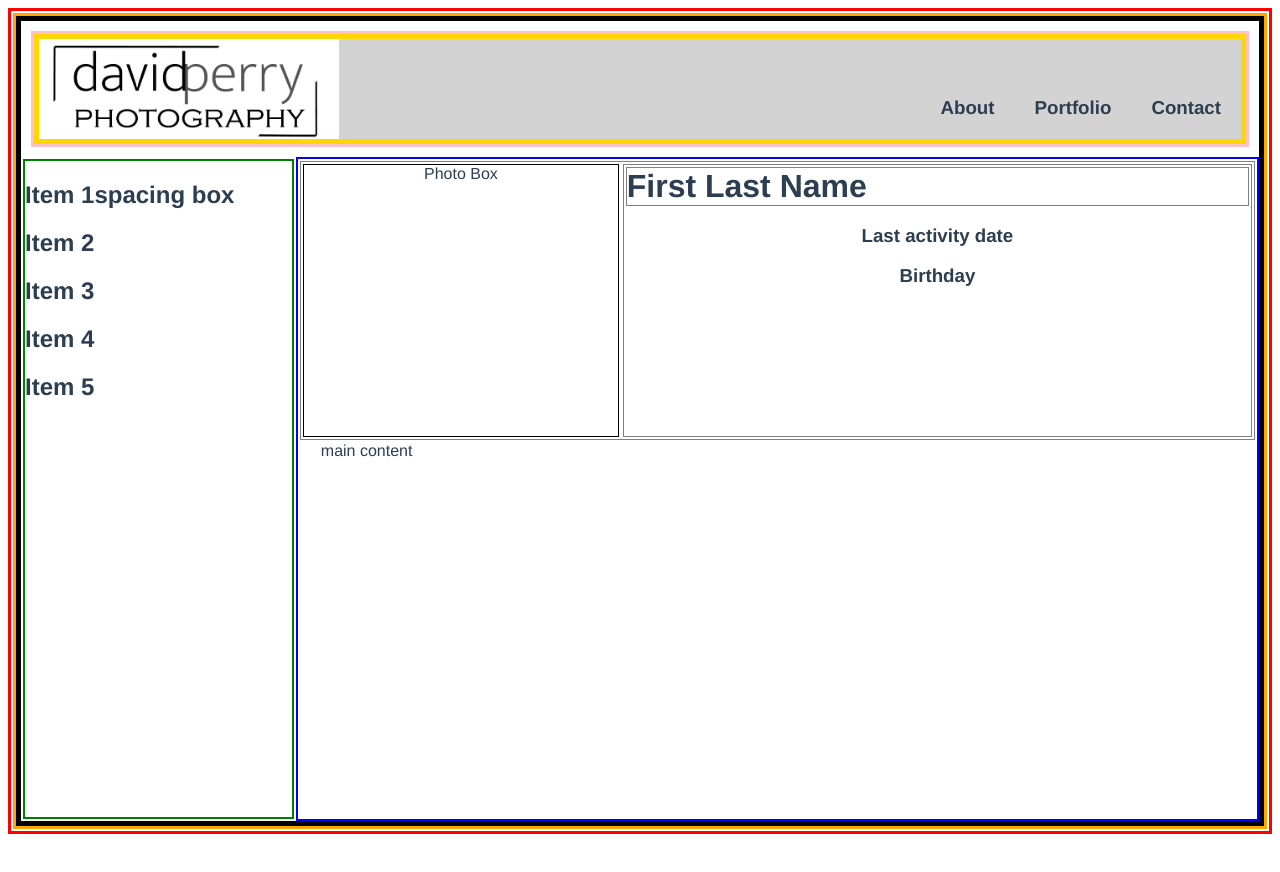
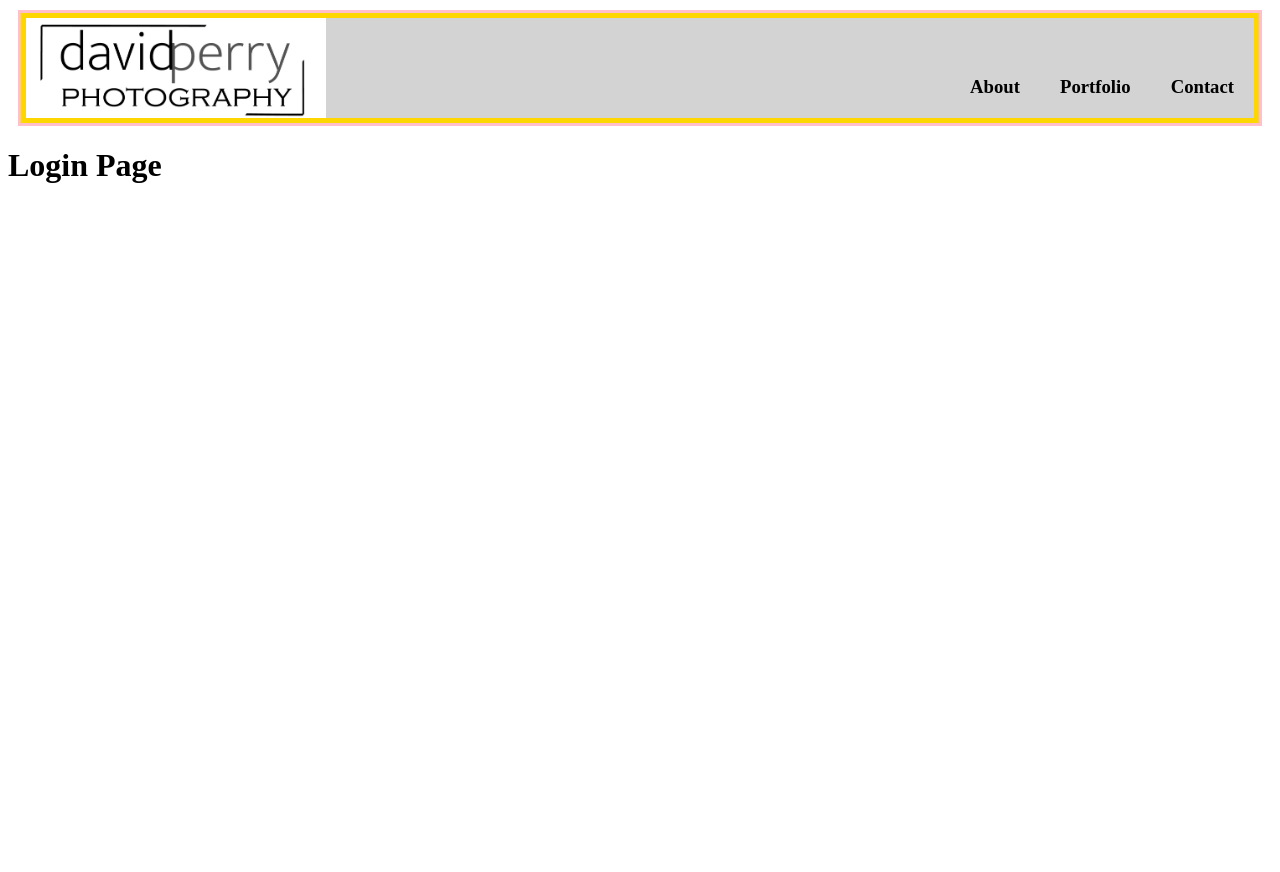
Before and after one commit to dperry83/photo-project, a Vue app in the folder front_end/: page /login in a window 1280 px wide. Shown: the top 872 px of the page. After the commit the page ends 800 px from the top, so only its background shows below. Built offline with nearby package versions, Linux system fonts and the light colour scheme.

Commit message:
implemented Vue Router and refactored src/App.vue for header and router nav.

```diff
--- a/front_end/src/App.vue
+++ b/front_end/src/App.vue
@@ -1,27 +1,24 @@
 <template>
-  <div class="main">
-    <gallery-page/>
+  <div id="main">
+    <page-header />
+    <router-view />
   </div>
 </template>
 
 <script>
-import GalleryPage from './views/GalleryPage.vue'
+import PageHeader from './components/PageHeader.vue';
 
 export default {
   name: 'App',
   components: {
-    GalleryPage
+    PageHeader
   }
 }
 </script>
 
 <style>
-/* body {
-  height: 100vh;
-  border: 4px green solid;
-  display: flex;
-} */
-#app {
+
+/* #app {
   font-family: Avenir, Helvetica, Arial, sans-serif;
   -webkit-font-smoothing: antialiased;
   -moz-osx-font-smoothing: grayscale;
@@ -29,6 +26,6 @@ export default {
   color: #2c3e50;
   border: 3px red solid;
 
-}
+} */
 
 </style>
--- a/front_end/src/router/index.js
+++ b/front_end/src/router/index.js
@@ -1,12 +1,12 @@
 import { createRouter, createWebHistory } from 'vue-router'
 // import Router from 'vue-router'
 import Home from '../views/Home.vue'
-import Login from '../views/Login.vue'
+import LoginPage from '../views/LoginPage.vue'
 import GalleryPage from '../views/GalleryPage.vue'
 
 const routes = [
   { path: '/api/status', name: 'Home', component: Home },
-  { path: '/login', name: 'Login', component: Login },
+  { path: '/login', name: 'Login', component: LoginPage },
   { path: '/gallery', name: 'Gallery', component: GalleryPage }
 ]
 
--- a/front_end/src/services/AuthService.js
+++ b/front_end/src/services/AuthService.js
@@ -3,5 +3,6 @@ import axios from 'axios'
 export default {
   test() {
     return axios.get('/api/status')
-  }
+  },
+
 }
--- a/front_end/src/views/Home.vue
+++ b/front_end/src/views/Home.vue
@@ -16,7 +16,6 @@ const message = ref(null)
 onMounted(async () => {
   try {
     const res = authService.test()
-    // const res = await axios.get('http://localhost:3000/api/status')
     message.value = res.data.message
   } catch (err) {
     console.error('API connection failed:', err)
--- a/front_end/src/views/Login.vue
+++ /dev/null
@@ -1,5 +0,0 @@
-<template>
-  <div>
-    <h1>Login Page</h1>
-  </div>
-</template>
--- /dev/null
+++ b/front_end/src/views/LoginPage.vue
@@ -0,0 +1,13 @@
+<template>
+  <div>
+    <h1>Login Page</h1>
+  </div>
+</template>
+
+<script>
+// import AuthService from '@/services/AuthService';
+
+export default {
+  name: 'LoginPage'
+}
+</script>
```
